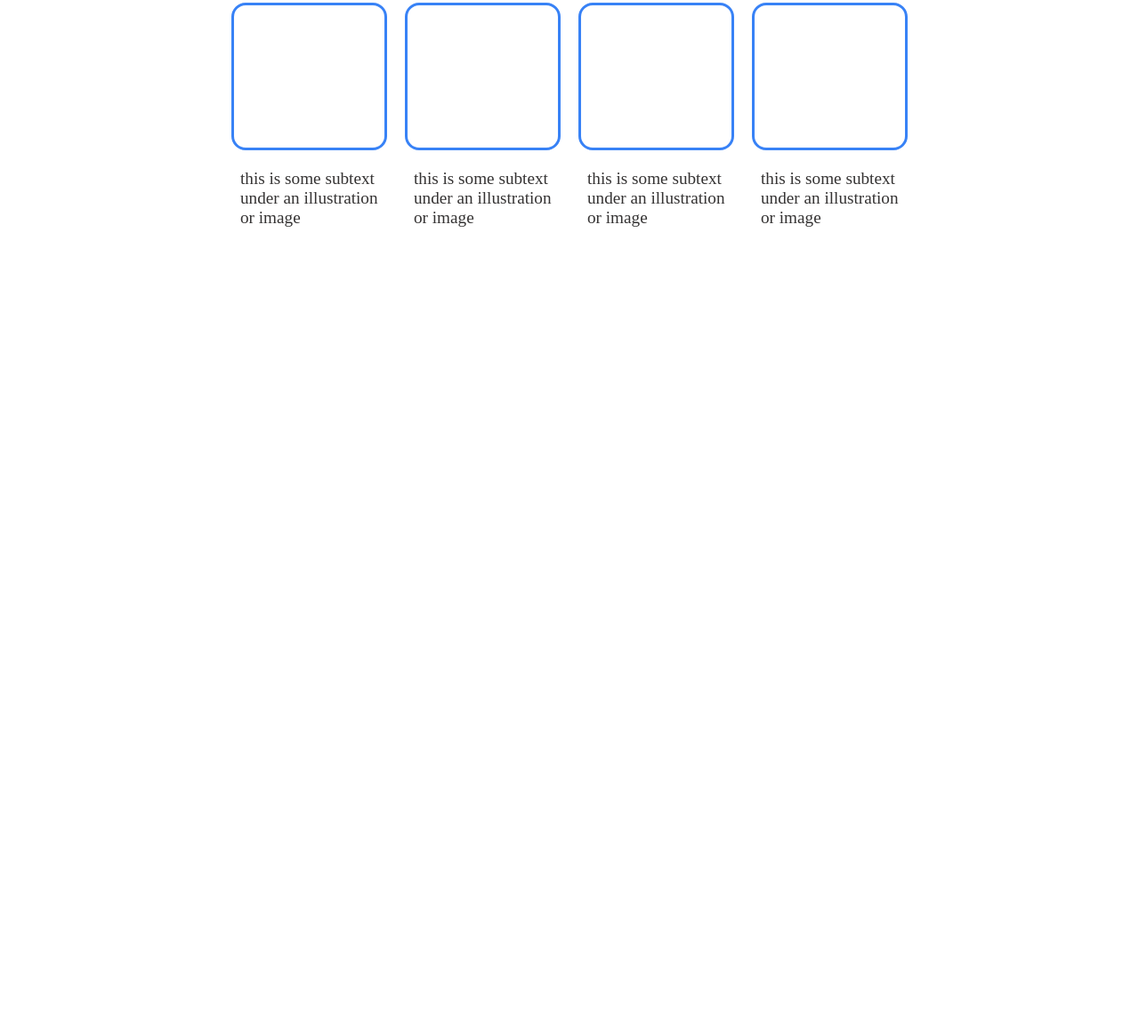
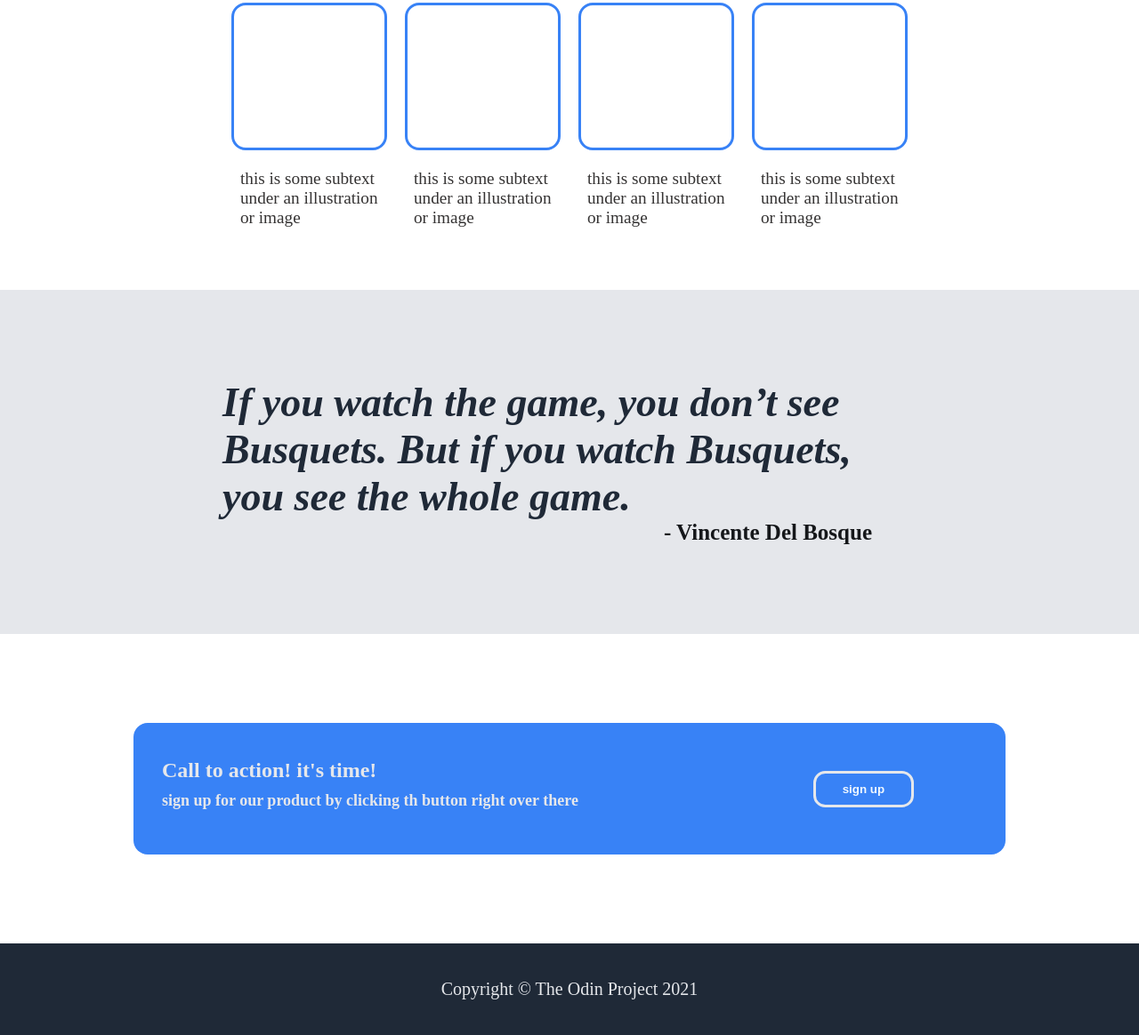
Before and after one commit to Simosabri/Odin-Project, a plain HTML site: page index.html in a window 1280 px wide. Shown: the part 665-1829 px from the top of the page at 89% size. Before the commit the page ends 991 px from the top, so only its background shows below. Drawn offline with Linux system fonts and the light colour scheme.

Commit message:
i think i finished i just need to finish some details

```diff
--- a/index.html
+++ b/index.html
@@ -48,11 +48,37 @@
 
         <section class="quote">
 
+            <h1 class="thequote">
+                If you watch the game, you don’t see Busquets. But if you watch Busquets, you see the whole game.
+            </h1>
+            <p class="author">
+                - Vincente Del Bosque
+            </p>
+        </section>
 
+
+
+
+        <section class="signup">
+            <div class="gg">
+
+        <div class="first">
+            <h2 >Call to action! it's time!</h2>
+            <h3 class="action">sign up for our product by clicking th button right over there</h3>
+        </div>
+        <div class="divsup">
+            <button class="sup">
+            sign up
+            </button>
+        </div>
+    </div>
 
         </section>
 
 
 
     </body>
+    <footer>
+        Copyright &copy The Odin Project 2021
+    </footer>
 </html>
--- a/style.css
+++ b/style.css
@@ -3,6 +3,7 @@
     padding: 0;
     width: 100%;
     box-sizing: border-box;
+    scroll-behavior: smooth;
 }
 
 header {
@@ -71,7 +72,7 @@ h3 {
 }
 
 img {
-    width: 32em;
+    width: 30em;
     height: 14em;
 }
 
@@ -119,3 +120,73 @@ img {
     font-weight: 500;
     margin-bottom: 60px;
 }
+
+.quote {
+    padding: 100px 250px ;
+    align-content: center;
+    background-color: #e5e7eb;
+}
+
+.thequote {
+    font-size: 46px;
+    font-style: italic;
+    color: #1F2937;
+}
+
+.author {
+    text-align:end;
+    padding-right: 50px;
+    font-weight: 600;
+    font-size: 25px;
+    color: #15171a;
+}
+
+
+.signup {
+    padding: 100px 150px ;
+    justify-items: center;
+    align-items: center;
+}
+
+.gg{
+    background-color: #3882F6;
+    padding: 40px 2px;
+    display: flex;
+    align-items: center;
+    justify-items: center;
+    border-radius: 1em;
+}
+
+.first {
+    flex: 2;
+    color: #e5e7eb;
+    padding-left: 30px;
+}
+
+
+.divsup {
+    display: flex;
+    justify-content: center;
+    align-items: center;
+    flex: 1;
+}
+
+.sup {
+    border: solid #e5e7eb;
+    border-radius: 1em;
+    align-items: center;
+    justify-items: center;
+    padding: 10px 30px;
+
+}
+
+footer{
+    background-color: #1F2937;
+    display: flex;
+    justify-content: center;
+    align-items: center;
+    padding: 40px 0px;
+    color: #e5e7eb;
+    font-size: 20px;
+    font-weight: 400;
+}
```
